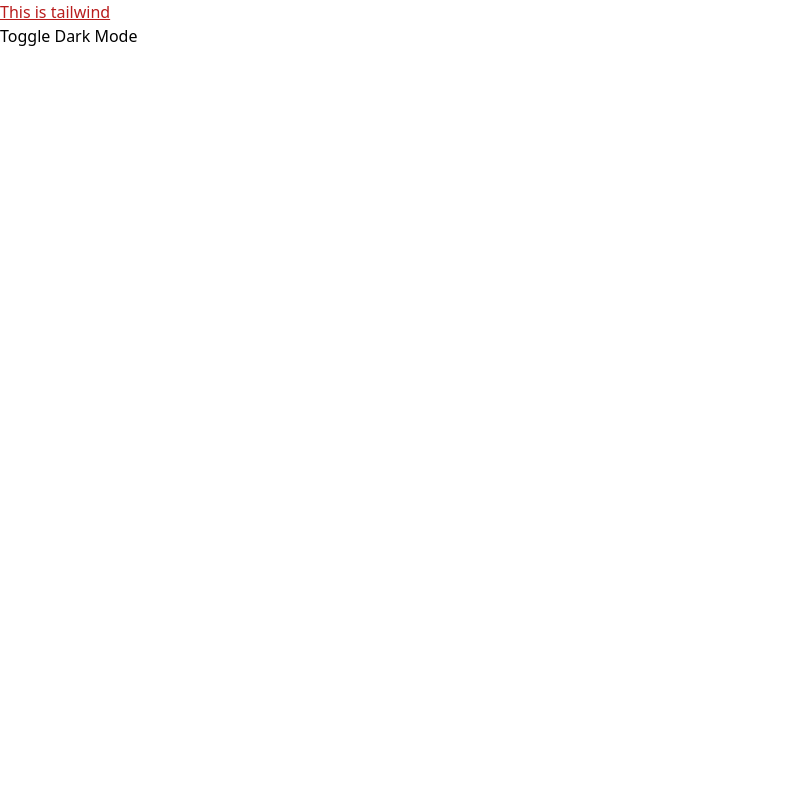
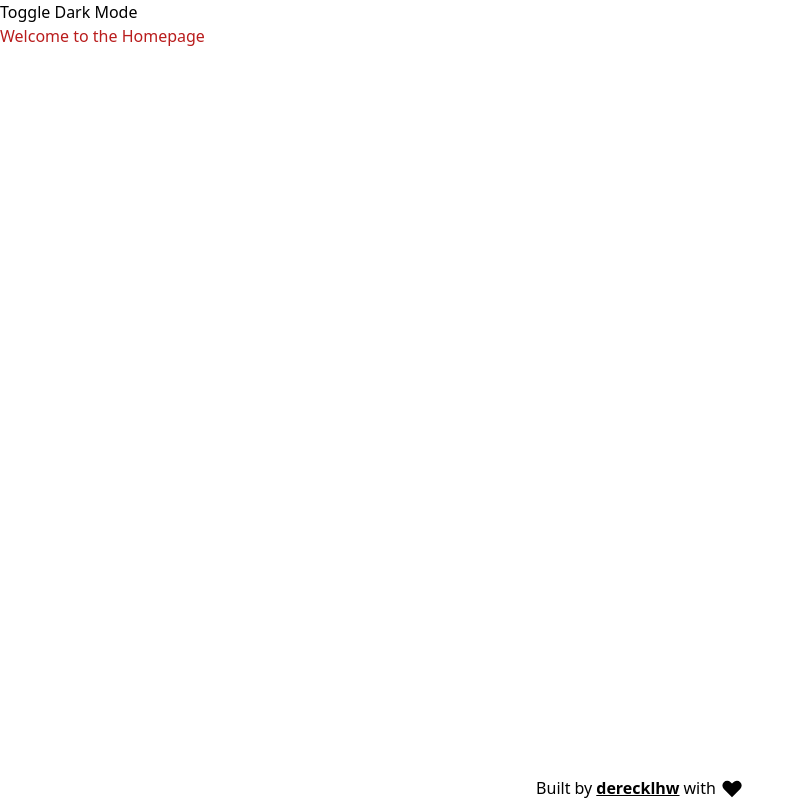
Before and after one commit to derecklhw/derecklhw-portfolio, a Nuxt app: page / in a window 1280 px wide. Shown: the whole page, without its empty margins (0-805 px from the left). Built offline with nearby package versions, Linux system fonts and the light colour scheme.

Commit message:
feat: structure the website layout and add temporary header & footer

```diff
--- a/app.vue
+++ b/app.vue
@@ -1,17 +1,7 @@
 <template>
   <div>
-    <p class="underline text-red-700 dark:text-blue-600">This is tailwind</p>
-    <div
-      @click="setColorTheme($colorMode.preference == 'dark' ? 'light' : 'dark')"
-    >
-      Toggle Dark Mode
-    </div>
+    <NuxtLayout>
+      <NuxtPage />
+    </NuxtLayout>
   </div>
 </template>
-<script setup lang="ts">
-type Theme = "light" | "dark";
-
-const setColorTheme = (newTheme: Theme) => {
-  useColorMode().preference = newTheme;
-};
-</script>
--- /dev/null
+++ b/components/AppFooter.vue
@@ -0,0 +1,16 @@
+<template>
+  <div class="flex justify-center">
+    <p class="flex gap-x-1">
+      Built by
+      <a
+        class="underline font-semibold"
+        href="https://github.com/derecklhw/"
+        target="_blank"
+        >derecklhw</a
+      >
+      with
+      <IconsHeartSolid class="size-6" />
+    </p>
+  </div>
+</template>
+<script setup lang="ts"></script>
--- /dev/null
+++ b/components/AppHeader.vue
@@ -0,0 +1,16 @@
+<template>
+  <div>
+    <div
+      @click="setColorTheme($colorMode.preference == 'dark' ? 'light' : 'dark')"
+    >
+      Toggle Dark Mode
+    </div>
+  </div>
+</template>
+<script setup lang="ts">
+type Theme = "light" | "dark";
+
+const setColorTheme = (newTheme: Theme) => {
+  useColorMode().preference = newTheme;
+};
+</script>
--- /dev/null
+++ b/components/Icons/HeartOutline.vue
@@ -0,0 +1,17 @@
+<template>
+  <svg
+    xmlns="http://www.w3.org/2000/svg"
+    width="32"
+    height="32"
+    viewBox="0 0 24 24"
+  >
+    <path
+      fill="none"
+      stroke="currentColor"
+      stroke-linecap="round"
+      stroke-linejoin="round"
+      stroke-width="2"
+      d="M4.318 6.318a4.5 4.5 0 0 0 0 6.364L12 20.364l7.682-7.682a4.5 4.5 0 0 0-6.364-6.364L12 7.636l-1.318-1.318a4.5 4.5 0 0 0-6.364 0"
+    />
+  </svg>
+</template>
--- /dev/null
+++ b/components/Icons/HeartSolid.vue
@@ -0,0 +1,15 @@
+<template>
+  <svg
+    xmlns="http://www.w3.org/2000/svg"
+    width="32"
+    height="32"
+    viewBox="0 0 20 20"
+  >
+    <path
+      fill="currentColor"
+      fill-rule="evenodd"
+      d="M3.172 5.172a4 4 0 0 1 5.656 0L10 6.343l1.172-1.171a4 4 0 1 1 5.656 5.656L10 17.657l-6.828-6.829a4 4 0 0 1 0-5.656"
+      clip-rule="evenodd"
+    />
+  </svg>
+</template>
--- /dev/null
+++ b/layouts/default.vue
@@ -0,0 +1,9 @@
+<template>
+  <div class="h-screen flex flex-col">
+    <AppHeader />
+    <div class="flex-1 overflow-y-scroll">
+      <slot />
+    </div>
+    <AppFooter />
+  </div>
+</template>
--- /dev/null
+++ b/pages/index.vue
@@ -0,0 +1,3 @@
+<template>
+  <h1 class="text-red-700 dark:text-blue-600">Welcome to the Homepage</h1>
+</template>
```
